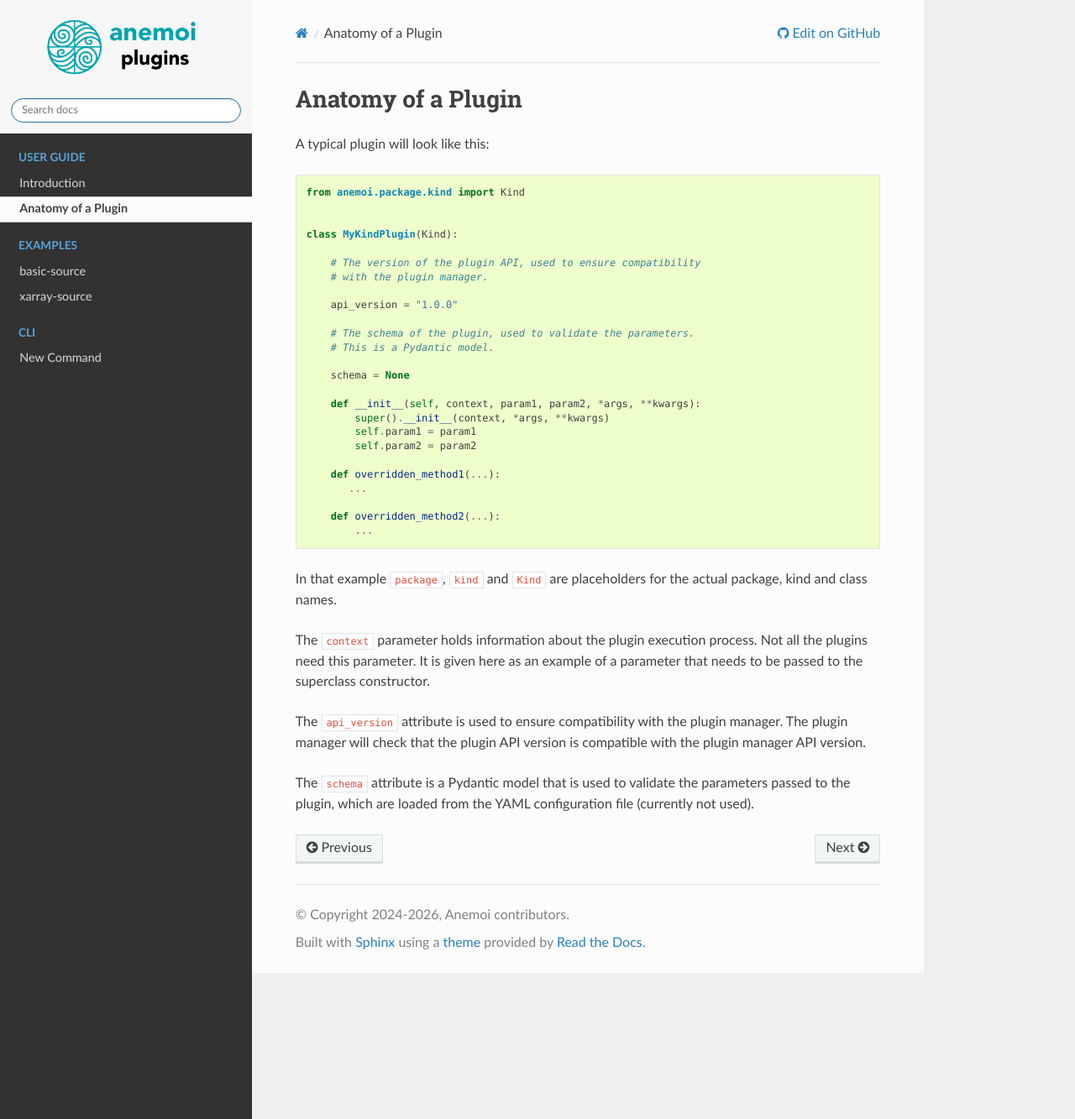
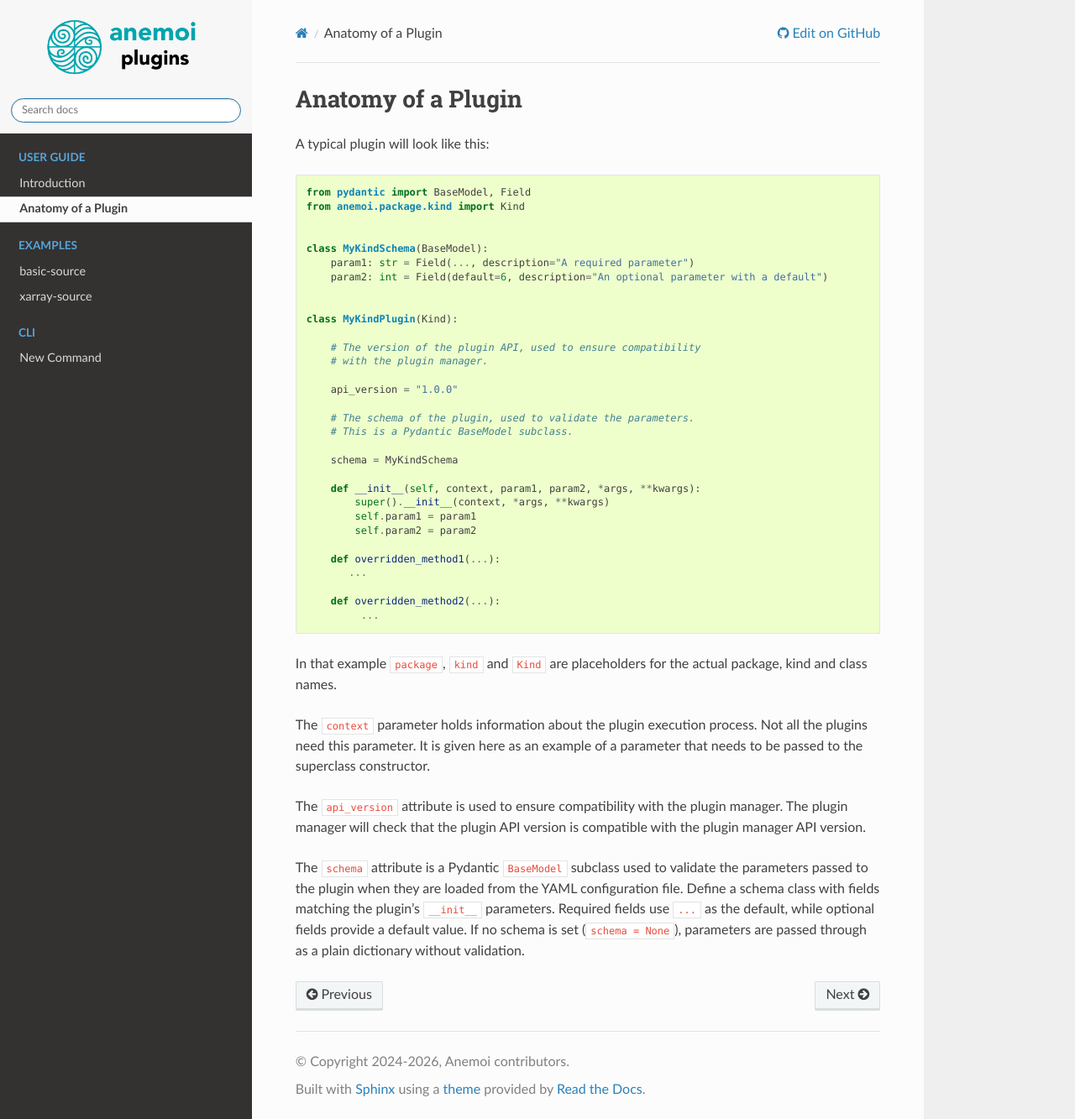
Before and after one commit to ecmwf/anemoi-plugins, a Sphinx documentation site: the page built from docs/guide/anatomy-of-a-plugin.rst, in a window 1280 px wide and 1333 px high. Shown: the whole window at 84% size. Built offline with Sphinx 7.4.7 and the Read the Docs theme 3.1.0, drawn with Linux system fonts in a browser that asks for light colours.

Commit message:
docs: plugin schema details (#36)

```diff
--- a/docs/guide/anatomy-of-a-plugin.rst
+++ b/docs/guide/anatomy-of-a-plugin.rst
@@ -9,7 +9,13 @@ A typical plugin will look like this:
 
 .. code:: python
 
+   from pydantic import BaseModel, Field
    from anemoi.package.kind import Kind
+
+
+   class MyKindSchema(BaseModel):
+       param1: str = Field(..., description="A required parameter")
+       param2: int = Field(default=6, description="An optional parameter with a default")
 
 
    class MyKindPlugin(Kind):
@@ -20,9 +26,9 @@ A typical plugin will look like this:
        api_version = "1.0.0"
 
        # The schema of the plugin, used to validate the parameters.
-       # This is a Pydantic model.
+       # This is a Pydantic BaseModel subclass.
 
-       schema = None
+       schema = MyKindSchema
 
        def __init__(self, context, param1, param2, *args, **kwargs):
            super().__init__(context, *args, **kwargs)
@@ -33,7 +39,7 @@ A typical plugin will look like this:
           ...
 
        def overridden_method2(...):
-           ...
+            ...
 
 In that example ``package``, ``kind`` and ``Kind`` are placeholders for
 the actual package, kind and class names.
@@ -47,6 +53,10 @@ The ``api_version`` attribute is used to ensure compatibility with the
 plugin manager. The plugin manager will check that the plugin API
 version is compatible with the plugin manager API version.
 
-The ``schema`` attribute is a Pydantic model that is used to validate
-the parameters passed to the plugin, which are loaded from the YAML
-configuration file (currently not used).
+The ``schema`` attribute is a Pydantic ``BaseModel`` subclass used to
+validate the parameters passed to the plugin when they are loaded from
+the YAML configuration file. Define a schema class with fields matching
+the plugin's ``__init__`` parameters. Required fields use ``...`` as the
+default, while optional fields provide a default value. If no schema is
+set (``schema = None``), parameters are passed through as a plain
+dictionary without validation.
```
